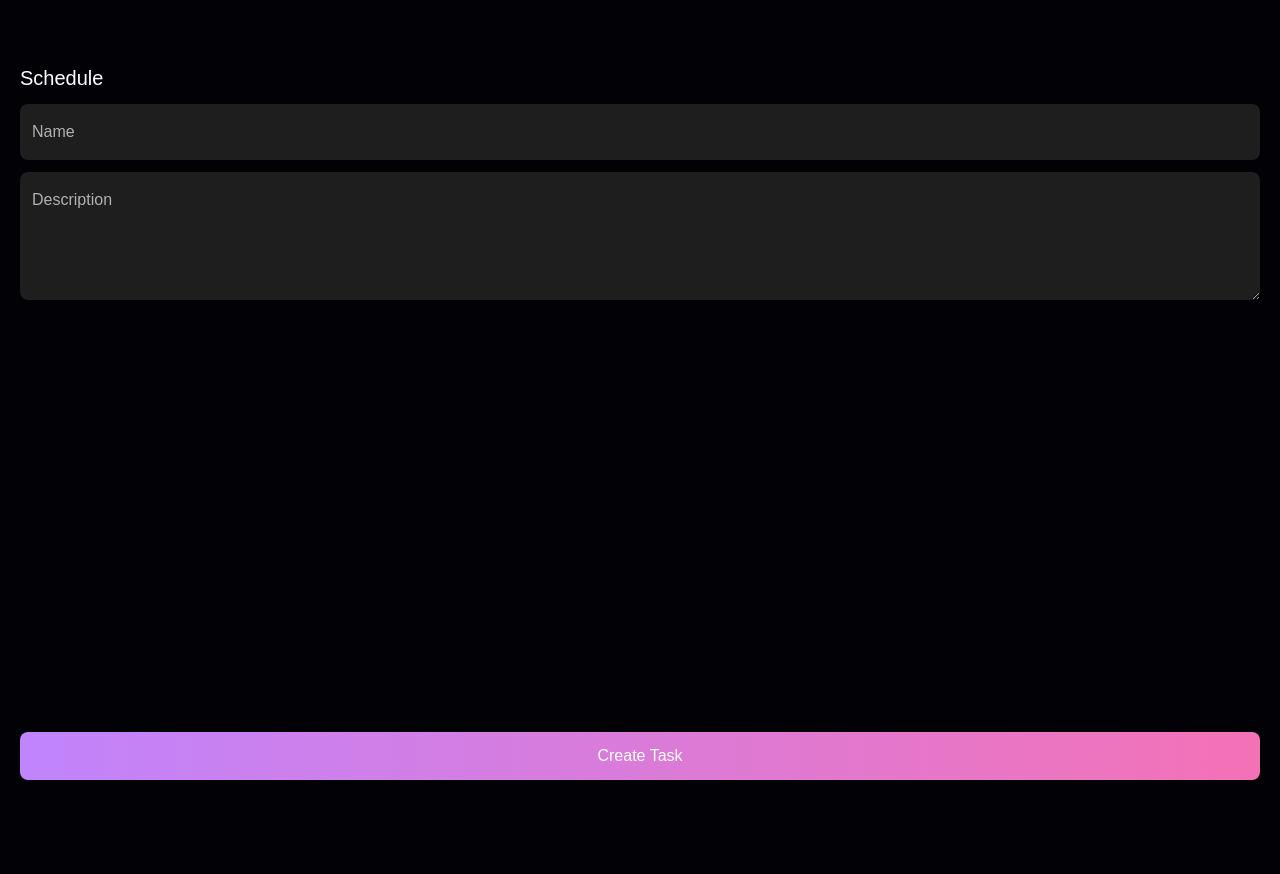
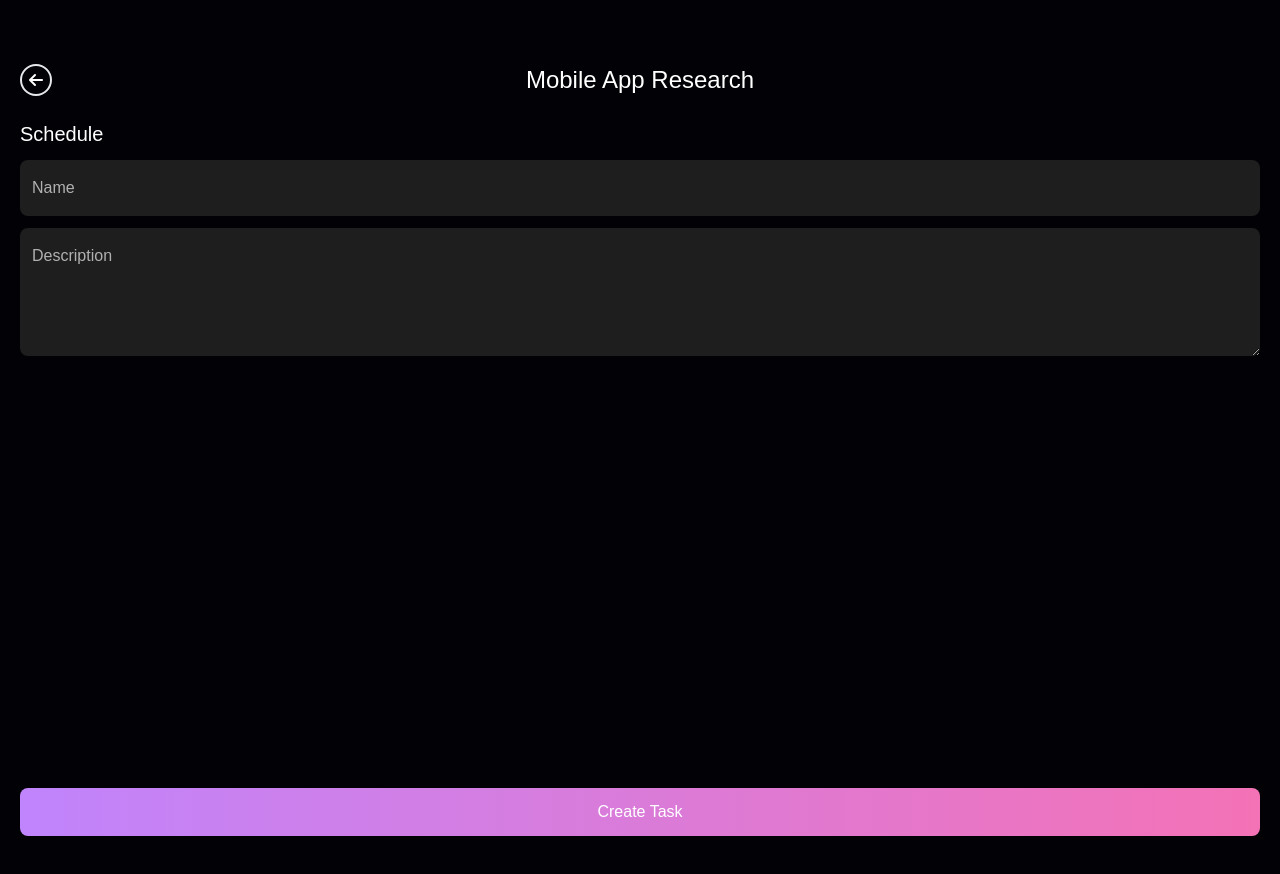
Before and after one commit to DawidKrasinski/To-do-list, a Next.js app: page /addTask in a window 1280 px wide. Shown: the top 874 px of the page. Before the commit the page ends 828 px from the top, so only its background shows below. Built offline with nearby package versions, Linux system fonts and the light colour scheme.

Commit message:
design improved

```diff
--- a/src/app/addTask/page.tsx
+++ b/src/app/addTask/page.tsx
@@ -3,6 +3,7 @@ import { useState } from "react";
 import { TaskType } from "../taskType.js";
 import { useToDoList } from "../toDoListProvider";
 import { useRouter } from "next/navigation";
+import Link from "next/link";
 
 export default function AddTask() {
   const [task, setTask] = useState<TaskType>({ name: "", description: "" });
@@ -13,7 +14,6 @@ export default function AddTask() {
     e: React.ChangeEvent<HTMLInputElement | HTMLTextAreaElement>
   ) => {
     const { name, value } = e.target;
-    console.log(e.target, name, value);
     setTask((prevTask) => ({ ...prevTask, [name]: value }));
   };
 
@@ -24,7 +24,20 @@ export default function AddTask() {
 
   return (
     <div className="w-dvw h-dvh px-5 pt-16">
-      <header></header>
+      <header className="relative w-full h-14 flex">
+        <Link
+          href="/"
+          className="absolute w-8 h-8 border-2 text-white rounded-full flex justify-center items-center"
+        >
+          <i className="fa-solid fa-arrow-left"></i>
+        </Link>
+        <span className="relative w-fit text-2xl mx-auto">
+          Mobile App Research
+        </span>
+      </header>
+
+      <div className="">{/* calendar */}</div>
+
       <section>
         <h2 className="text-xl">Schedule</h2>
         <div className="relative">
--- a/src/app/api/task/[id]/taskDone.ts
+++ b/src/app/api/task/[id]/taskDone.ts
@@ -1,26 +1,26 @@
-// import { getDB } from "../db";
-// import { NextRequest, NextResponse } from "next/server";
+import { getDB } from "../db";
+import { NextRequest, NextResponse } from "next/server";
 
-// export async function updateTaskDone(
-//   req: NextRequest,
-//   { params }: { params: { id: number } }
-// ) {
-//   const connection = await getDB();
-//   if (!connection) {
-//     return NextResponse.json(
-//       { error: "cant connect with database" },
-//       { status: 500 }
-//     );
-//   }
-//   try {
-//     const body = await req.json();
-//     await connection.query(`UPDATE products SET done = ? WHERE id = ?;`, [
-//       body.done,
-//       params.id,
-//     ]);
-//     return NextResponse.json({}, { status: 200 });
-//   } catch (error) {
-//     console.log("cant use put method", error);
-//     return NextResponse.json({ error: "cant use put method" }, { status: 500 });
-//   }
-// }
+export async function updateTaskDone(
+  req: NextRequest,
+  { params }: { params: { id: string } }
+) {
+  const connection = await getDB();
+  if (!connection) {
+    return NextResponse.json(
+      { error: "cant connect with database" },
+      { status: 500 }
+    );
+  }
+  try {
+    const body = await req.json();
+    await connection.query(`UPDATE products SET done = ? WHERE id = ?;`, [
+      body.done,
+      params.id,
+    ]);
+    return NextResponse.json({}, { status: 200 });
+  } catch (error) {
+    console.log("cant use put method", error);
+    return NextResponse.json({ error: "cant use put method" }, { status: 500 });
+  }
+}
--- a/src/app/api/task/route.ts
+++ b/src/app/api/task/route.ts
@@ -27,7 +27,7 @@ export async function POST(req: NextRequest) {
   try {
     const body = await req.json();
     await connection.query(
-      `INSERT INTO tasks (name, done) VALUES (?, false);
+      `INSERT INTO tasks (name, done, description) VALUES (?, false, ?);
 `,
       [body.name, body.description]
     );
--- a/src/app/page.tsx
+++ b/src/app/page.tsx
@@ -6,12 +6,11 @@ import { TaskComponent } from "./components/task-component";
 
 export default function Home() {
   const { taskList } = useToDoList();
+  console.log(taskList, "123");
 
   return (
     <>
-      {/* page */}
       <div className="w-dvw h-dvh px-5 pt-16">
-        {/* top */}
         <header className="h-14 flex justify-between items-center">
           <h1 className="bold w-64 text-2xl">
             You have got 5 tasks today to complete
@@ -37,9 +36,20 @@ export default function Home() {
           </label>
         </div>
 
-        <section>{/* Progress */}</section>
+        <section className="mt-24">
+          <h2 className="text-xl pt-2">Progress</h2>
+          <div className="mt-3 pl-4 w-full h-36 foreground">
+            <h3 style={{ fontSize: "18px" }} className="pt-3">
+              Daily Task
+            </h3>
+            <span className="block pt-1 opacity-80">2/3 Task Completed</span>
+            <span className="text-sm font-thin opacity-40 block pt-1">
+              You are almost done go ahead
+            </span>
+          </div>
+        </section>
 
-        <section className="mt-72">
+        <section className="mt-7">
           <h2 className="text-xl">{`Today's Tasks`}</h2>
           <div className="mt-3">
             {taskList.map((task) => (
--- a/src/app/toDoListProvider.tsx
+++ b/src/app/toDoListProvider.tsx
@@ -16,7 +16,6 @@ export default function ToDoListProvider(props: { children: React.ReactNode }) {
   async function fetchTasks() {
     const response = await fetch("/api/task");
     const body = await response.json();
-    console.log(body);
     setTaskList(body);
   }
 
@@ -28,6 +27,7 @@ export default function ToDoListProvider(props: { children: React.ReactNode }) {
       },
       body: JSON.stringify({
         name: task.name,
+        description: task.description,
       }),
     });
     if (!response.ok) {
```
